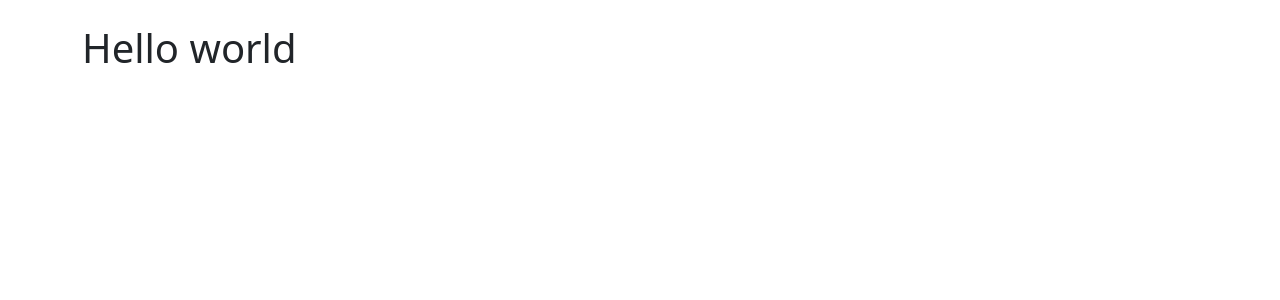
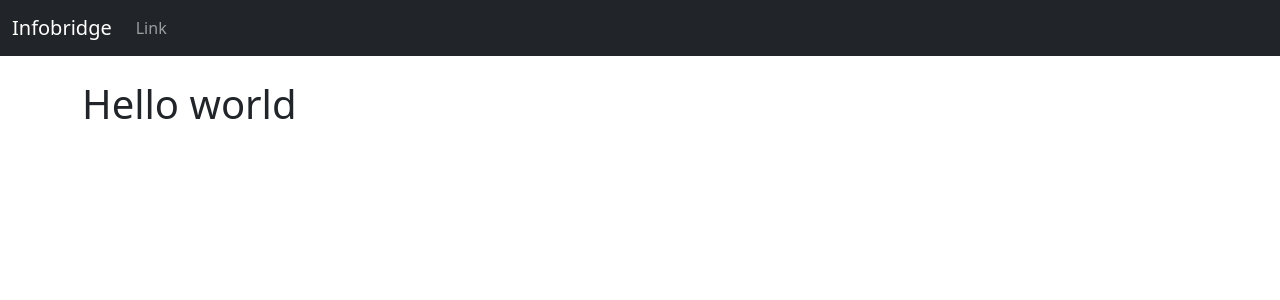
Before and after one commit to Ezeiruemma/Infobridge, a Django app: page / in a window 1280 px wide. Shown: the top 300 px of the page. Run offline with Django 4.2, Linux system fonts and the light colour scheme.

Commit message:
create navbar file

```diff
--- a/infobridge/webapp/templates/base.html
+++ b/infobridge/webapp/templates/base.html
@@ -7,6 +7,7 @@
     <link href="https://cdn.jsdelivr.net/npm/bootstrap@5.3.2/dist/css/bootstrap.min.css" rel="stylesheet" integrity="sha384-T3c6CoIi6uLrA9TneNEoa7RxnatzjcDSCmG1MXxSR1GAsXEV/Dwwykc2MPK8M2HN" crossorigin="anonymous">
   </head>
   <body>
+    {% include 'navbar.html' %}
 
     <div class="container">
         <br/>
--- /dev/null
+++ b/infobridge/webapp/templates/navbar.html
@@ -0,0 +1,15 @@
+<nav class="navbar navbar-expand-lg navbar-dark bg-dark">
+    <div class="container-fluid">
+      <a class="navbar-brand" href="{% url 'home' %}">Infobridge</a>
+      <button class="navbar-toggler" type="button" data-bs-toggle="collapse" data-bs-target="#navbarSupportedContent" aria-controls="navbarSupportedContent" aria-expanded="false" aria-label="Toggle navigation">
+        <span class="navbar-toggler-icon"></span>
+      </button>
+      <div class="collapse navbar-collapse" id="navbarSupportedContent">
+        <ul class="navbar-nav me-auto mb-2 mb-lg-0">
+          <li class="nav-item">
+            <a class="nav-link" href="#">Link</a>
+          </li>
+        </ul>
+      </div>
+    </div>
+  </nav>
```
